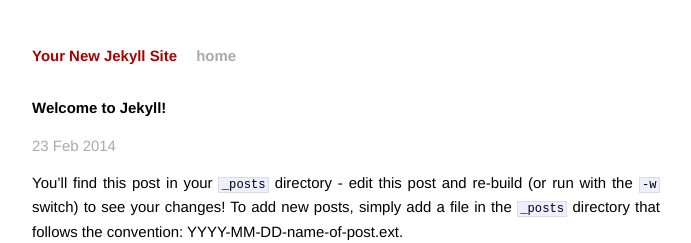
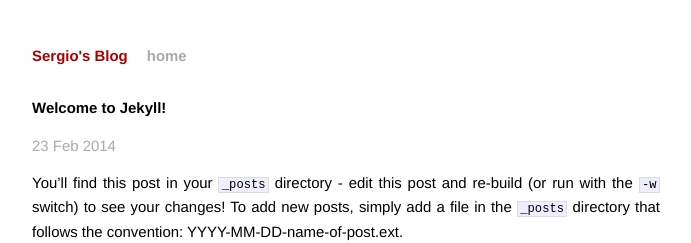
Before and after one commit to sergioalvz/sergioalvz.github.io, a Jekyll site: the page built from _posts/2014-02-23-welcome-to-jekyll.markdown, in a window 1280 px wide. Shown: the top 243 px of the page, without its empty margins (294-985 px from the left). Built offline with Jekyll 4.4.1, drawn with Linux system fonts in a browser that asks for light colours; Markdown is read by kramdown in place of the engine named in the settings; some of the changed lines change nothing that is shown.

Commit message:
Updating blog name.

```diff
--- a/_config.yml
+++ b/_config.yml
@@ -1,3 +1,3 @@
-name: Your New Jekyll Site
+name: Sergio's Blog
 markdown: redcarpet
 pygments: true
--- a/_layouts/default.html
+++ b/_layouts/default.html
@@ -33,8 +33,8 @@
             </div>
             <div class="contact">
               <p>
-                <a href="https://github.com/yourusername">github.com/sergio-alvarez</a><br />
-                <a href="https://twitter.com/yourusername">twitter.com/varezHH</a><br />
+                <a href="https://github.com/sergio-alvarez">github.com/sergio-alvarez</a><br />
+                <a href="https://twitter.com/varezHH">twitter.com/varezHH</a><br />
               </p>
             </div>
           </div>
```
